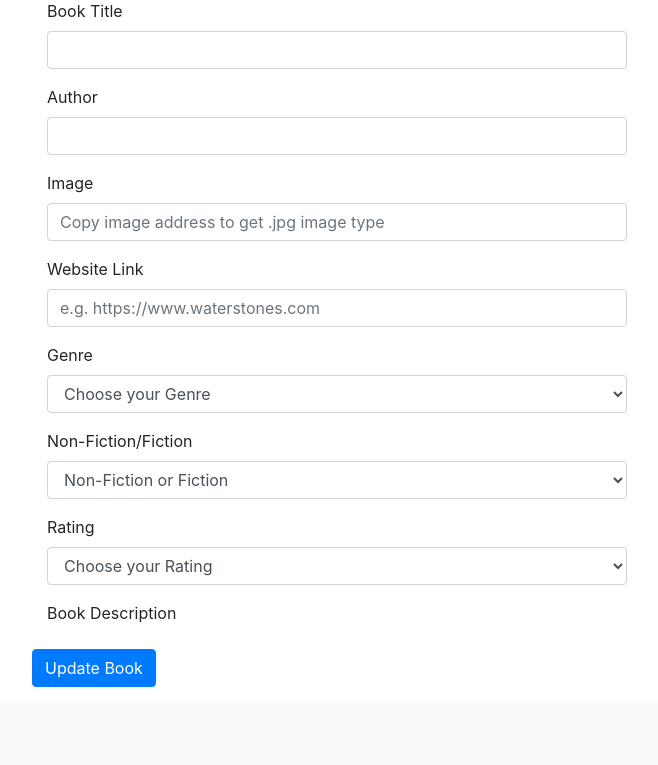
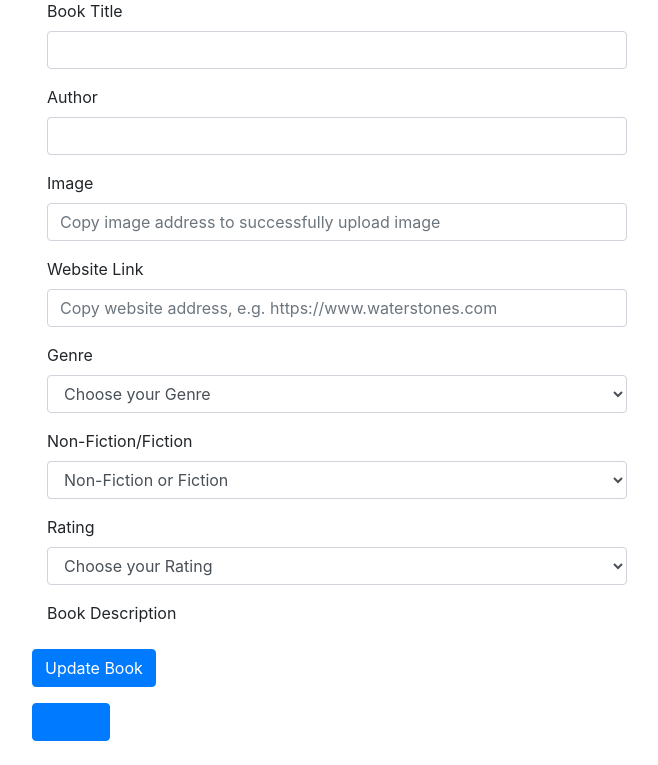
Before and after one commit to Code-Institute-Submissions/flask_book_review, a Flask app: template templates/edit_book.html in a window 1280 px wide. Shown: the part 127-892 px from the top of the page, without its empty margins (303-961 px from the left). Before the commit the page ends 814 px from the top, so only its background shows below. Run offline with Flask 2, Linux system fonts and the light colour scheme; the template is opened without the code that fills it, so the values that code supplies are empty; some libraries are stand-ins or nearby versions.

Commit message:
Changed placeholder text for image and website uploads.

```diff
--- a/templates/edit_book.html
+++ b/templates/edit_book.html
@@ -36,7 +36,7 @@
         <div class="row">
             <div class="form-group col-sm-12">
                 <label for="book_url">Image</label>
-                <input type="text" class="form-control" id="book_url" name="book_url" value="{{book.book_url}}" placeholder="Copy image address to get .jpg image type">
+                <input type="text" class="form-control" id="book_url" name="book_url" value="{{book.book_url}}" placeholder="Copy image address to successfully upload image">
             </div>
         </div>
 
@@ -45,7 +45,7 @@
             <div class="form-group col-sm-12">
                 <label for="book_website">Website Link</label>
                 <input type="text" class="form-control" id="book_website" name="book_website" value="{{book.book_website}}"
-                    placeholder="e.g. https://www.waterstones.com">
+                    placeholder="Copy website address, e.g. https://www.waterstones.com">
             </div>
         </div>
 
@@ -115,5 +115,11 @@
         </div>
 
     </form>
+    <div>
+        <button class="btn btn-primary">
+            <a class="white_font" href="{{url_for('full_book_details', book_id=book._id) }}">Cancel</a>
+        </button>
+    </div>
+    <br>
 </div> <!-- Closing form container class -->
 {% endblock %}
```
